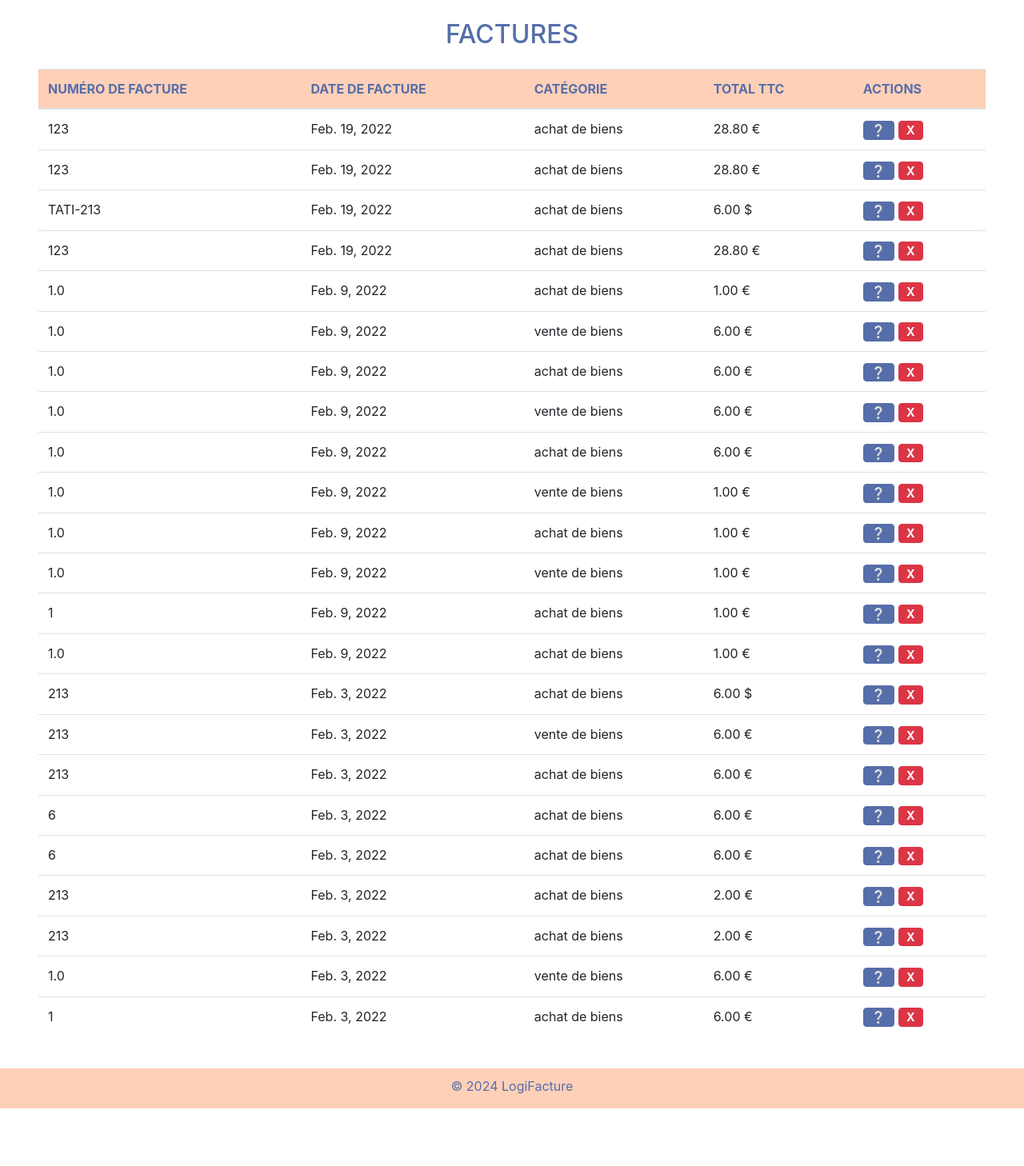
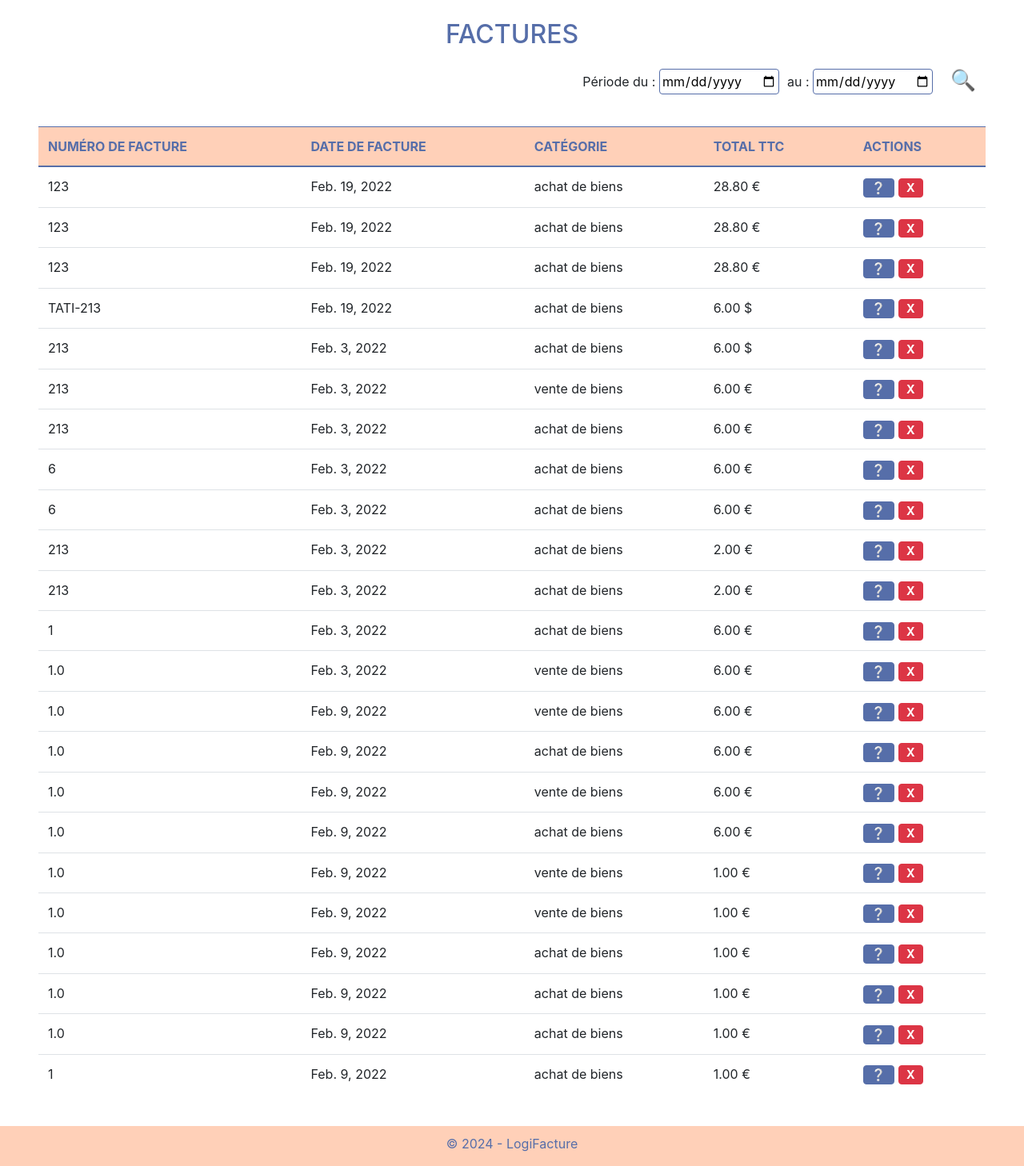
Before and after one commit to AvaKissara/Logifactures, a Django app: page /logifacturapp/facture/liste_facture/ in a window 1280 px wide. Shown: the part 74-1532 px from the top of the page at 80% size. Before the commit the page ends 1460 px from the top, so only its background shows below. Run offline with Django 5.2, Linux system fonts and the light colour scheme; a user stored in the database is signed in; data comes from the database, SQL or seed files in the repository; some libraries are stand-ins or nearby versions.

Commit message:
Ajout filtre factures par date OK

```diff
--- a/logifacturapp/forms/__init__.py
+++ b/logifacturapp/forms/__init__.py
@@ -1,2 +1,3 @@
 from .facture_import_form import FactureImportForm
 from .inscription_form import SignUpForm
+from .facture_filtre_form import FactureFilterForm
--- /dev/null
+++ b/logifacturapp/forms/facture_filtre_form.py
@@ -0,0 +1,5 @@
+from django import forms
+
+class FactureFilterForm(forms.Form):
+    date_min = forms.DateField(label='Période du ', required=False, widget=forms.DateInput(attrs={'type': 'date'}))
+    date_max = forms.DateField(label='au ', required=False, widget=forms.DateInput(attrs={'type': 'date'}))
--- a/logifacturapp/static/css/style.css
+++ b/logifacturapp/static/css/style.css
@@ -61,6 +61,11 @@ table.table-hover> thead{
     text-transform: uppercase;
     color: var(--primary-color);
     background-color: var(--secondary-color);
+
+}
+
+table.table-hover thead th{
+    border-color: var(--primary-color);
 }
 
 .btn-td{
@@ -99,6 +104,28 @@ table.table-hover> thead{
     text-transform: uppercase;
 }
 
+div.facture-filter-form {
+    margin-bottom: 20px;
+    display: flex;
+    justify-content: flex-end;
+}
+
+.facture-filter-form input[type="date"] {
+    width: 150px;
+    padding: 2px;
+    margin-right: 10px;
+    border: 1px solid var(--primary-color);
+    border-radius: 4px;
+}
+
+.facture-filter-form .btn {
+    color: #fff;
+    border: none;
+    border-radius: 4px;
+    cursor: pointer;
+    font-size: 1.6em;
+    margin-top: -24px;
+}
 .capitalize{
     text-transform: capitalize;
 }
--- a/logifacturapp/templates/base.html
+++ b/logifacturapp/templates/base.html
@@ -68,7 +68,7 @@
     </main>
 
     <footer class="mt-4">
-        <p>&copy; 2024 LogiFacture</p>
+        <p>&copy; 2024 - LogiFacture</p>
     </footer>
 
     <script src="https://code.jquery.com/jquery-3.3.1.slim.min.js"></script>
--- a/logifacturapp/templates/logifacturapp/liste_facture.html
+++ b/logifacturapp/templates/logifacturapp/liste_facture.html
@@ -16,6 +16,13 @@
                     </tr>
                 </thead>
                 <tbody>
+                    <div class="facture-filter-form">
+                        <form method="get" action="">
+                        {{ form.as_p }}
+                        <button class="btn" type="submit">&#x1F50D;</button>
+                        </form>
+                    </div>
+
                     {% for facture in facture_list %}
                         <tr>
                             <td>{{ facture.num_facture }}</td>
--- a/logifacturapp/views/liste_facture_view.py
+++ b/logifacturapp/views/liste_facture_view.py
@@ -1,10 +1,29 @@
 from django.views import generic
 from ..models import Facture
 from django.contrib.auth.mixins import LoginRequiredMixin
+from ..forms import FactureFilterForm
 
 class ListeFactureView(LoginRequiredMixin, generic.ListView):
     template_name = "logifacturapp/liste_facture.html"
     context_object_name = "facture_list"
+    form_class = FactureFilterForm
 
     def get_queryset(self):
-        return Facture.objects.filter(user=self.request.user).order_by("-date_facture")
+        queryset = Facture.objects.filter(user=self.request.user).order_by("-id_facture")
+
+        form = self.form_class(self.request.GET)
+        if form.is_valid():
+            date_min = form.cleaned_data.get('date_min')
+            date_max = form.cleaned_data.get('date_max')
+
+            if date_min:
+                queryset = queryset.filter(date_facture__gte=date_min)
+            if date_max:
+                queryset = queryset.filter(date_facture__lte=date_max)
+
+        return queryset
+
+    def get_context_data(self, **kwargs):
+        context = super().get_context_data(**kwargs)
+        context['form'] = self.form_class(self.request.GET)
+        return context
```
Also changed, not shown: README.md.
